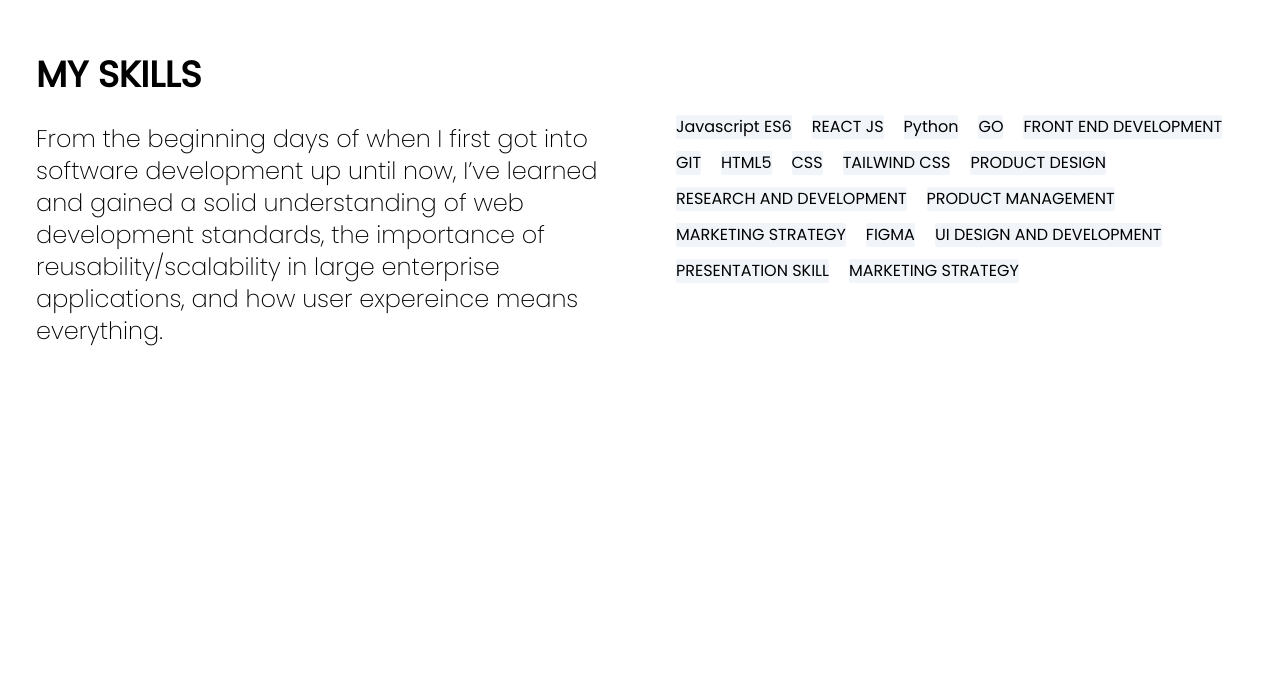
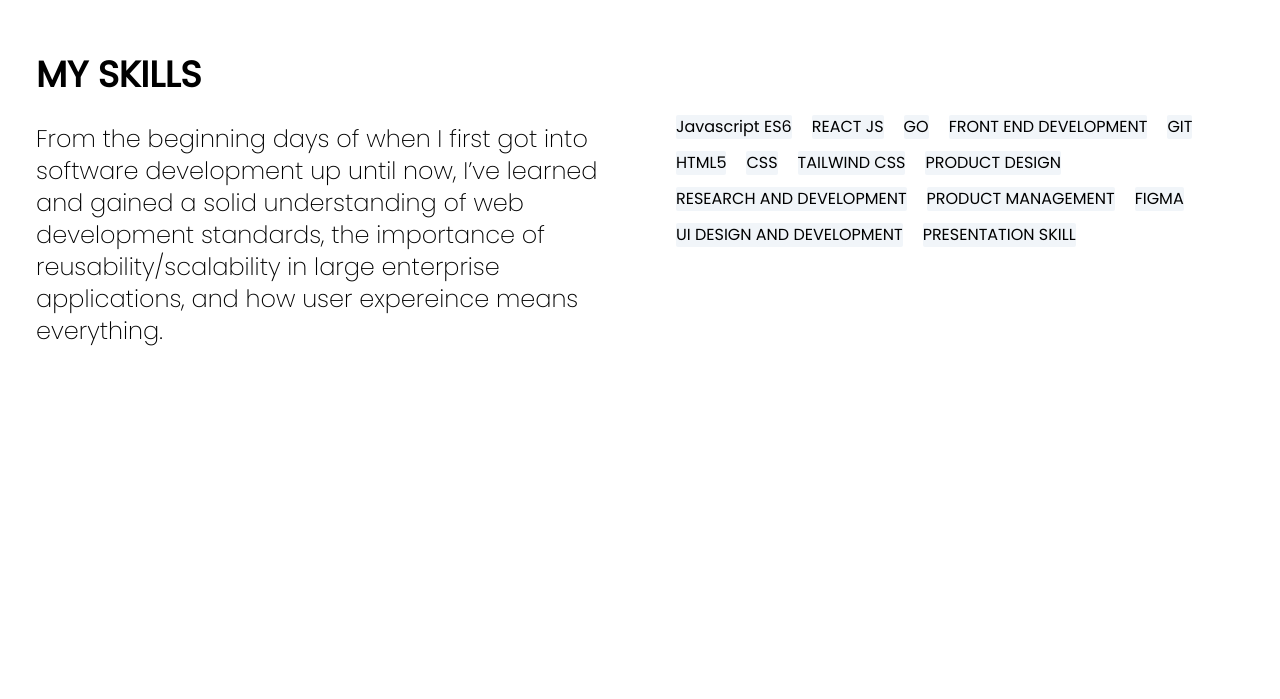
Before and after one commit to akshaylkm/portfolio, a React (Create React App) app: page / in a window 1280 px wide. Shown: the part 861-1560 px from the top of the page. Built offline with nearby package versions, Linux system fonts and the light colour scheme.

Commit message:
aos added

```diff
--- a/package.json
+++ b/package.json
@@ -11,14 +11,15 @@
     "@testing-library/jest-dom": "^5.16.1",
     "@testing-library/react": "^12.1.2",
     "@testing-library/user-event": "^13.5.0",
+    "aos": "^2.3.4",
     "react": "^17.0.2",
     "react-dom": "^17.0.2",
     "react-scripts": "5.0.0",
     "web-vitals": "^2.1.4"
   },
   "scripts": {
-    "predeploy":"npm run build",
-    "deploy":"gh-pages -d build",
+    "predeploy": "npm run build",
+    "deploy": "gh-pages -d build",
     "start": "react-scripts start",
     "build": "react-scripts build",
     "test": "react-scripts test",
--- a/src/Components/Intro/Intro.jsx
+++ b/src/Components/Intro/Intro.jsx
@@ -1,6 +1,11 @@
-import React from 'react';
+import React, { useEffect } from 'react';
 import {Instagram,LinkedIn, YouTube,GitHub,Twitter} from '@mui/icons-material'
+import AOS from 'aos';
+import 'aos/dist/aos.css';
 function Intro() {
+  useEffect(()=>{
+    AOS.init({ duration:2000});
+  })
   return <div className='pt-16 h-screen  sm:flex'>
     <div className=' basis-1/4 pl-9'>
     <ul className='flex'>
@@ -20,11 +25,11 @@ function Intro() {
         <a href="https://twitter.com/akshaylkm"><Twitter/></a>
       </li>
     </ul>
-    <div className=' pt-24 w-24 h-auto sm:w-auto sm:h-auto'>
+    <div data-aos="fade-right" className=' pt-24 w-24 h-auto sm:w-auto sm:h-auto'>
       <img className=' shadow-xl rounded-md' src="https://avatars.githubusercontent.com/u/88622950?v=4" alt="dp" />
     </div>
     </div>
-    <div className='basis-3/4 pl-9 pr-24 pt-9 sm:text-right sm:pt-28'>
+    <div data-aos="fade-left" className='basis-3/4 pl-9 pr-24 pt-9 sm:text-right sm:pt-28'>
      <h1 className='font-thin text-4xl sm:text-5xl'>I'm AKSHAY.</h1>
      <h1 className='font-bold text-4xl cursor-pointer hover:text-red-600'>React js Developer.</h1>
      <p className='font-normal text-xl sm:text-3xl'>I’m a self-taught Software Developer. Experience in Reactjs and Javascript.</p>
--- a/src/Components/Projects/Projects.jsx
+++ b/src/Components/Projects/Projects.jsx
@@ -1,6 +1,6 @@
 import React from 'react';
 function Projects() {
-  return <div className=' h-screen pl-9'>
+  return <div data-aos="fade-up" className=' h-screen pl-9'>
       <h1 className=' pt-9 font-medium text-xl sm:text-4xl'>SOME OF MY WORKS AND PERSONAL PROJECTS</h1>
       <div className='pr-4 sm:flex justify-center items-center pt-24'>
         <a href="https://akshaylkm.github.io/netflix/"><img className=' w-96 h-34 mr-9 mb-5 hover:scale-125 shadow-xl' src="https://www.edigitalagency.com.au/wp-content/uploads/Netflix-logo-red-black-png.png" alt="img" /></a>
--- a/src/Components/Skills/Skills.jsx
+++ b/src/Components/Skills/Skills.jsx
@@ -2,14 +2,13 @@ import React from 'react';
 
 function Skills() {
   return <div className='h-screen sm:flex'>
-      <div className=' basis-1/2 p-5 sm:pl-9'>
+      <div data-aos="fade-right" className=' basis-1/2 p-5 sm:pl-9'>
       <h1 className='font-bold text-3xl sm:text-4xl'>MY SKILLS</h1>
       <p className='font-extralight text-md pt-7 sm:text-2xl'>From the beginning days of when I first got into software development up until now, I’ve learned and gained a solid understanding of web development standards, the importance of reusability/scalability in large enterprise applications, and how user expereince means everything.</p>
       </div>
-      <div className='basis-1/2 pl-9 pt-1 pb-7 sm:pt-20'>
+      <div data-aos="fade-left" className='basis-1/2 pl-9 pt-1 pb-7 sm:pt-20'>
           <button className=' rounded-sm bg-slate-100 mr-5 mb-3'>Javascript ES6</button>
           <button className=' rounded-sm bg-slate-100 mr-5 mb-3'>REACT JS</button>
-          <button className=' rounded-sm bg-slate-100 mr-5 mb-3'>Python</button>
           <button className=' rounded-sm bg-slate-100 mr-5 mb-3'>GO</button>
           <button className=' rounded-sm bg-slate-100 mr-5 mb-3'>FRONT END DEVELOPMENT</button>
           <button className=' rounded-sm bg-slate-100 mr-5 mb-3'>GIT</button>
@@ -19,11 +18,9 @@ function Skills() {
           <button className=' rounded-sm bg-slate-100 mr-5 mb-3'>PRODUCT DESIGN</button>
           <button className=' rounded-sm bg-slate-100 mr-5 mb-3'>RESEARCH AND DEVELOPMENT</button>
           <button className=' rounded-sm bg-slate-100 mr-5 mb-3'>PRODUCT MANAGEMENT</button>
-          <button className=' rounded-sm bg-slate-100 mr-5 mb-3'>MARKETING STRATEGY</button>
           <button className=' rounded-sm bg-slate-100 mr-5 mb-3'>FIGMA</button>
           <button className=' rounded-sm bg-slate-100 mr-5 mb-3'>UI DESIGN AND DEVELOPMENT</button>
           <button className=' rounded-sm bg-slate-100 mr-5 mb-3'>PRESENTATION SKILL</button>
-          <button className=' rounded-sm bg-slate-100 mr-5 mb-3'>MARKETING STRATEGY</button>
       </div>
   </div>;
 }
```
Also changed, not shown: 1 other file (tests, documents, lock files or other folders).
